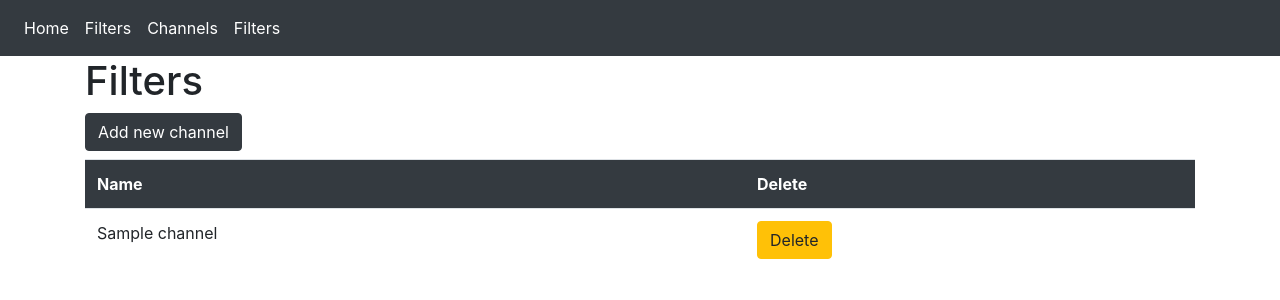
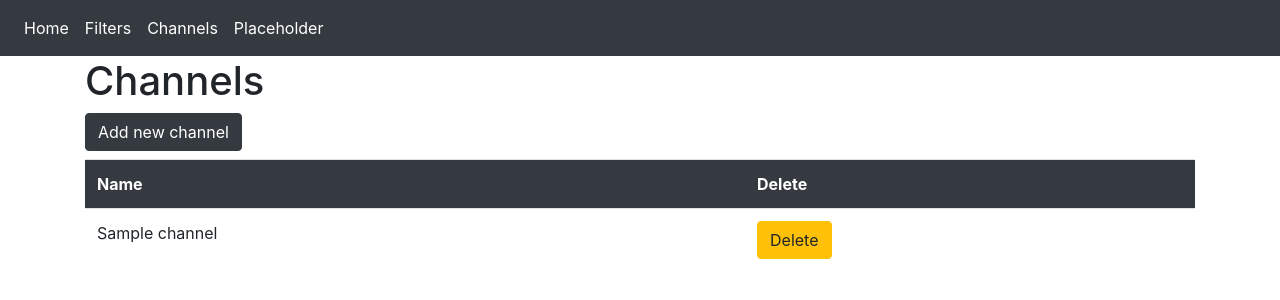
Before and after one commit to DigitalG/CustomBot, a Django app: page /channels_list in a window 1280 px wide. Shown: the top 300 px of the page. Run offline with Django 3.2, Linux system fonts and the light colour scheme; tables that the repository leaves empty hold one stand-in row (values such as "Sample post"); some libraries are stand-ins or nearby versions.

```diff
--- a/templates/channels_list.html
+++ b/templates/channels_list.html
@@ -12,7 +12,7 @@
 <div class="container">
     <div class="col-3"></div>
     <div class="">
-        <h1>Filters</h1><a href="/add_channel/" class="btn btn-dark mb-2">Add new channel</a>
+        <h1>Channels</h1><a href="/add_channel/" class="btn btn-dark mb-2">Add new channel</a>
         <table class="table table-stripped">
             <tr class="bg-dark text-white">
                 <th class="">Name</th>
--- a/templates/navbar.html
+++ b/templates/navbar.html
@@ -15,7 +15,7 @@
                 <a class="nav-link active" href="/channels_list/">Channels</a>
             </li>
             <li class="nav-item">
-                <a class="nav-link active" href="/filters/">Filters</a>
+                <a class="nav-link active" href="/filters/">Placeholder</a>
             </li>
         </ul>
     </div>
```
